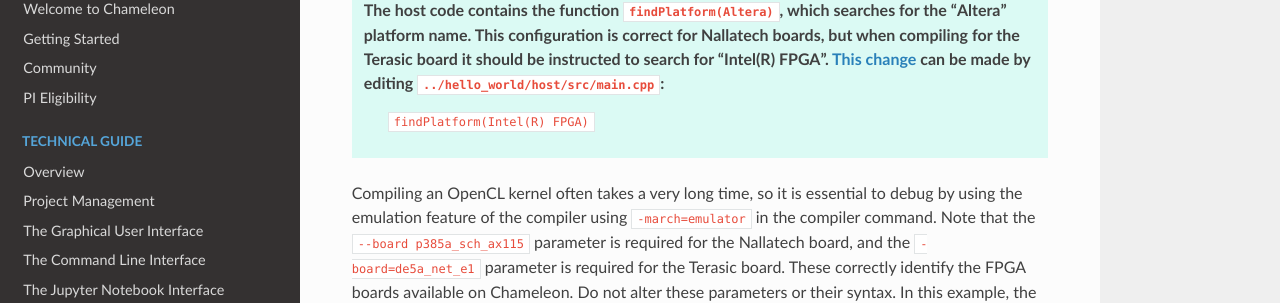
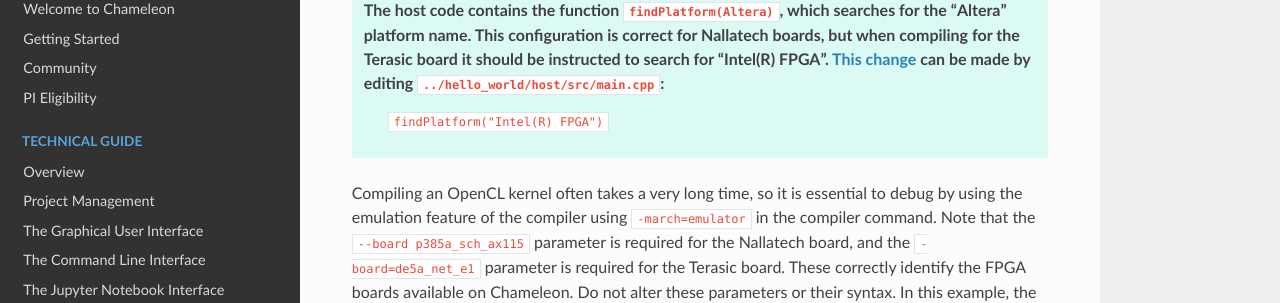
Before and after one commit to ChameleonCloud/docs, a Sphinx documentation site: the page built from source/technical/fpga.rst, in a window 1280 px wide and 900 px high, scrolled down 1520 px. Shown: the part 145-448 px from the top of the window. Built offline with Sphinx 7.4.7 and the Read the Docs theme 2.0.0, drawn with Linux system fonts in a browser that asks for light colours.

```diff
--- a/source/technical/fpga.rst
+++ b/source/technical/fpga.rst
@@ -56,7 +56,7 @@ Terasic:
 
 .. important::
    The host code contains the function ``findPlatform(Altera)``, which searches for the "Altera" platform name. This configuration is correct for Nallatech boards, but when compiling for the Terasic board it should be instructed to search for "Intel(R) FPGA". `This change <https://www.intel.com/content/www/us/en/programmable/support/support-resources/knowledge-base/solutions/fb409015.html>`_ can be made by editing ``../hello_world/host/src/main.cpp``:
-    ``findPlatform(Intel(R) FPGA)``
+    ``findPlatform("Intel(R) FPGA")``
 
 Compiling an OpenCL kernel often takes a very long time, so it is essential to debug by using the emulation feature of the compiler using ``-march=emulator`` in the compiler command. Note that the ``--board p385a_sch_ax115`` parameter is required for the Nallatech board, and the ``-board=de5a_net_e1`` parameter is required for the Terasic board. These correctly identify the FPGA boards available on Chameleon. Do not alter these parameters or their syntax. In this example, the host application requires the output name to be ``hello_world.aocx``, so this parameter must also be unchanged.
 
```
